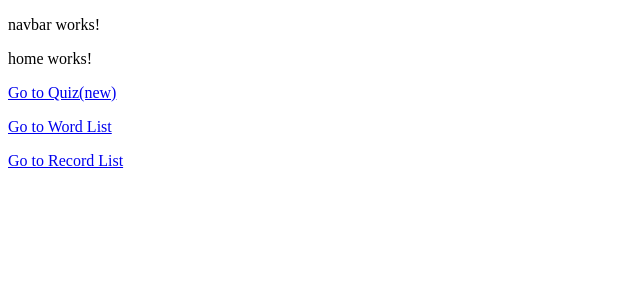
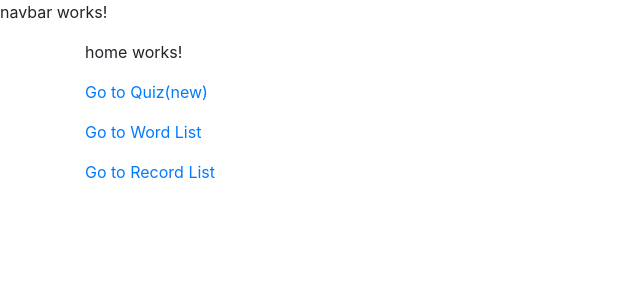
Before and after one commit to EdwardBaek/DailyWordbookTOCFL, an Angular app: page / in a window 1280 px wide. Shown: the top 300 px of the page, without its empty margins (0-640 px from the left). Built offline with nearby package versions, Linux system fonts and the light colour scheme.

Commit message:
Add dependency - Bootstrap and Jquery

```diff
--- a/package.json
+++ b/package.json
@@ -21,7 +21,9 @@
     "@angular/platform-browser": "^5.2.0",
     "@angular/platform-browser-dynamic": "^5.2.0",
     "@angular/router": "^5.2.0",
+    "bootstrap": "4.0.0",
     "core-js": "^2.4.1",
+    "jquery": "^3.3.1",
     "rxjs": "^5.5.6",
     "zone.js": "^0.8.19"
   },
--- a/src/app/app.component.html
+++ b/src/app/app.component.html
@@ -1,2 +1,4 @@
 <app-navbar></app-navbar>
-<router-outlet></router-outlet>
+<div class="container">
+    <router-outlet></router-outlet>
+</div>
```
Also changed, not shown: .angular-cli.json, 1 other file (tests, documents, lock files or other folders).
